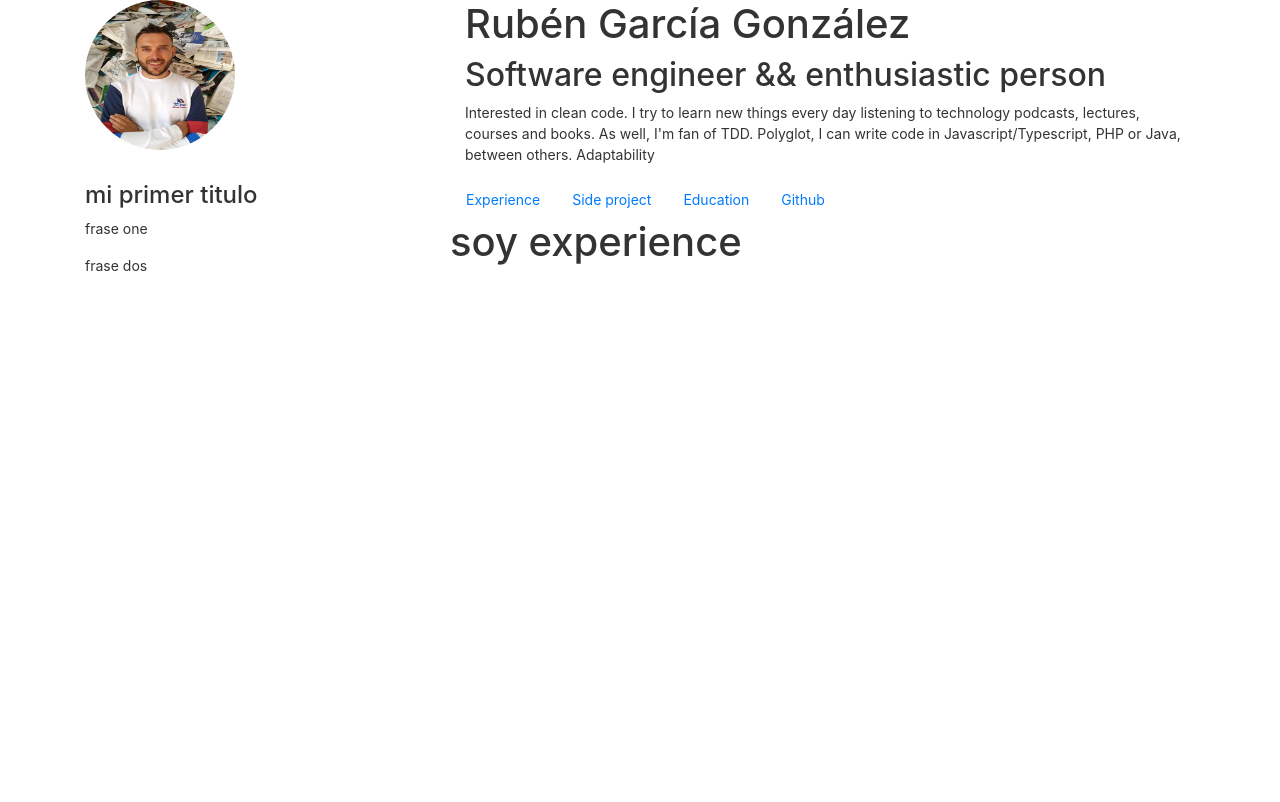
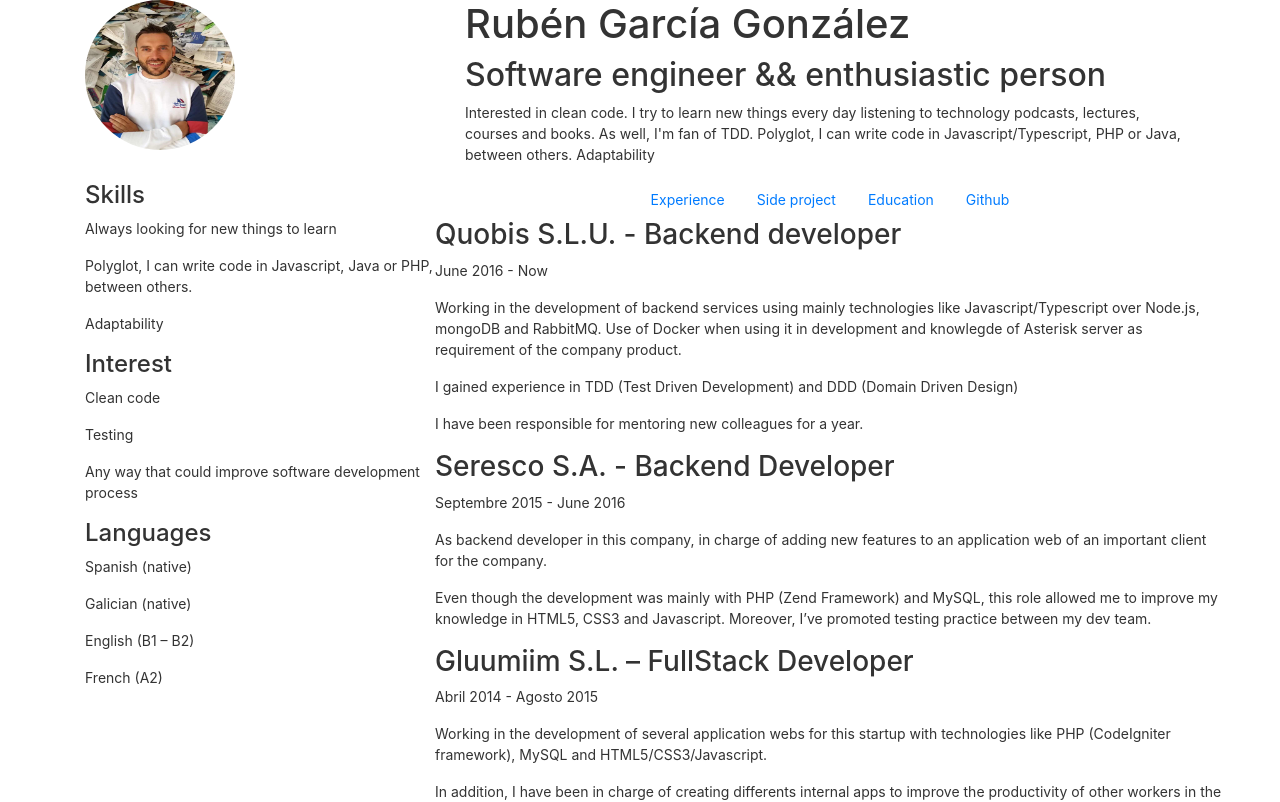
Before and after one commit to rubengglez/rubengglez.github.io, an Angular app: page /experience in a window 1280 px wide. Shown: the top 802 px of the page. Built offline with nearby package versions, Linux system fonts and the light colour scheme.

Commit message:
feat: retrieve experiences from expiences.json and add aside texts

```diff
--- a/src/app/app.component.html
+++ b/src/app/app.component.html
@@ -1,4 +1 @@
-<top-root></top-root>
-<content-root></content-root>
-
-<!-- <router-outlet></router-outlet> -->
+<top-root></top-root> <content-root></content-root>
--- a/src/assets/asideInfo.json
+++ b/src/assets/asideInfo.json
@@ -1,6 +1,22 @@
 [
-    {
-        "title": "mi primer titulo",
-        "texts": ["frase one", "frase dos"]
-    }
+	{
+		"title": "Skills",
+		"texts": [
+			"Always looking for new things to learn",
+			"Polyglot, I can write code in Javascript, Java or PHP, between others.",
+			"Adaptability"
+		]
+	},
+	{
+		"title": "Interest",
+		"texts": [
+			"Clean code",
+			"Testing",
+			"Any way that could improve software development process"
+		]
+	},
+	{
+		"title": "Languages",
+		"texts": ["Spanish (native)", "Galician (native)", "English (B1 – B2)", "French (A2)"]
+	}
 ]
--- /dev/null
+++ b/src/assets/experiences.json
@@ -0,0 +1,34 @@
+[
+	{
+		"company": "Quobis S.L.U. - Backend developer",
+		"date": "June 2016 - Now",
+		"texts": [
+			"Working in the development of backend services using mainly technologies like Javascript/Typescript over Node.js, mongoDB and RabbitMQ. Use of Docker when using it in development and knowlegde of Asterisk server as requirement of the company product.",
+			"I gained experience in TDD (Test Driven Development) and DDD (Domain Driven Design)",
+			"I have been responsible for mentoring new colleagues for a year."
+		]
+	},
+	{
+		"company": "Seresco S.A. - Backend Developer",
+		"date": "Septembre 2015 - June 2016",
+		"texts": [
+			"As backend developer in this company, in charge of adding new features to an application web of an important client for the company.",
+			"Even though the development was mainly with PHP (Zend Framework) and MySQL, this role allowed me to improve my knowledge in HTML5, CSS3 and Javascript. Moreover, I’ve promoted testing practice between my dev team."
+		]
+	},
+	{
+		"company": "Gluumiim S.L. – FullStack Developer",
+		"date": "Abril 2014 - Agosto 2015",
+		"texts": [
+			"Working in the development of several application webs for this startup with technologies like PHP (CodeIgniter framework), MySQL and HTML5/CSS3/Javascript.",
+			"In addition, I have been in charge of creating differents internal apps to improve the productivity of other workers in the company."
+		]
+	},
+	{
+		"company": "Codisoil S.A. - FullStack Developer",
+		"date": "August 2012 - February 2014",
+		"texts": [
+			"Developing different webs and an online shop that were focused on getting great results on the search engines (SEO). All that work was done during my internship in this company."
+		]
+	}
+]
--- a/src/education/education.component.html
+++ b/src/education/education.component.html
@@ -1 +1,7 @@
-soy education
+<div class="education">
+	<p class="education__p">
+		<strong>Escuela Técnica Superior de Ingenieros de Telecomunicaciones Vigo</strong> — Degree
+		in Telecommunications Engineering
+	</p>
+	<p class="education__date">2006 - 2013</p>
+</div>
--- /dev/null
+++ b/src/experience/Experience.ts
@@ -0,0 +1,15 @@
+export default class Experience {
+	public readonly company: string;
+	public readonly date: string;
+	public readonly texts: string[];
+
+	private constructor(company: string, date: string, texts: string[]) {
+		this.company = company;
+		this.date = date;
+		this.texts = texts;
+	}
+
+	public static of(company: string, date: string, texts: string[]): Experience {
+		return new Experience(company, date, texts);
+	}
+}
--- a/src/experience/experience.component.html
+++ b/src/experience/experience.component.html
@@ -1 +1,7 @@
-<h1>soy experience</h1>
+<main class="row">
+	<div class="experience" *ngFor="let experience of experiences">
+		<h3 class="experience__h3">{{ experience.company }}</h3>
+		<p class="experience__date">{{ experience.date }}</p>
+		<p class="experience__text" *ngFor="let text of experience.texts">{{ text }}</p>
+	</div>
+</main>
--- a/src/experience/experience.component.ts
+++ b/src/experience/experience.component.ts
@@ -1,8 +1,20 @@
 import { Component } from '@angular/core';
+import { ExperienceService } from 'src/services/Experience.service';
+import Experience from './Experience';
 
 @Component({
-    selector: 'experience-root',
-    templateUrl: './experience.component.html',
-    styleUrls: ['./experience.component.scss'],
+	selector: 'experience-root',
+	templateUrl: './experience.component.html',
+	styleUrls: ['./experience.component.scss'],
 })
-export class ExperienceComponent {}
+export class ExperienceComponent {
+	public experiences: Experience[];
+
+	constructor(private experienceServ: ExperienceService) {}
+
+	ngOnInit() {
+		this.experienceServ.getExperiences().subscribe((data: Experience[]) => {
+			this.experiences = data;
+		});
+	}
+}
--- /dev/null
+++ b/src/services/Experience.service.ts
@@ -0,0 +1,15 @@
+import { Injectable } from '@angular/core';
+import { HttpClient } from '@angular/common/http';
+
+const experienceUrl = '../assets/experiences.json';
+
+@Injectable({
+	providedIn: 'root',
+})
+export class ExperienceService {
+	constructor(private httpClient: HttpClient) {}
+
+	public getExperiences() {
+		return this.httpClient.get(experienceUrl);
+	}
+}
--- a/src/side-project/side-project.component.html
+++ b/src/side-project/side-project.component.html
@@ -1 +1,18 @@
-soy side-projects
+<div class="sideProjects">
+	<ul class="sideProjects__ul">
+		<li class="sideProjects__li">
+			Developing of
+			<a href="http://institutodentalyposturalgarla.com/"
+				>http://institutodentalyposturalgarla.com/</a
+			>
+			for the dentistry company Garla S.L. using Wordpress.
+		</li>
+		<li class="sideProjects__li">
+			Developing of <a href="http://pineirosande.com/">http://pineirosande.com/</a>" for the
+			dentistry company Piñeiro Sande S.L. using Wordpress.
+		</li>
+		<li class="sideProjects__li">
+			Improvings in web <a href="http://ed-rp.com/">http://ed-rp.com/</a>
+		</li>
+	</ul>
+</div>
```
Also changed, not shown: src/app/app-routing.module.ts (+8 -8 lines).
